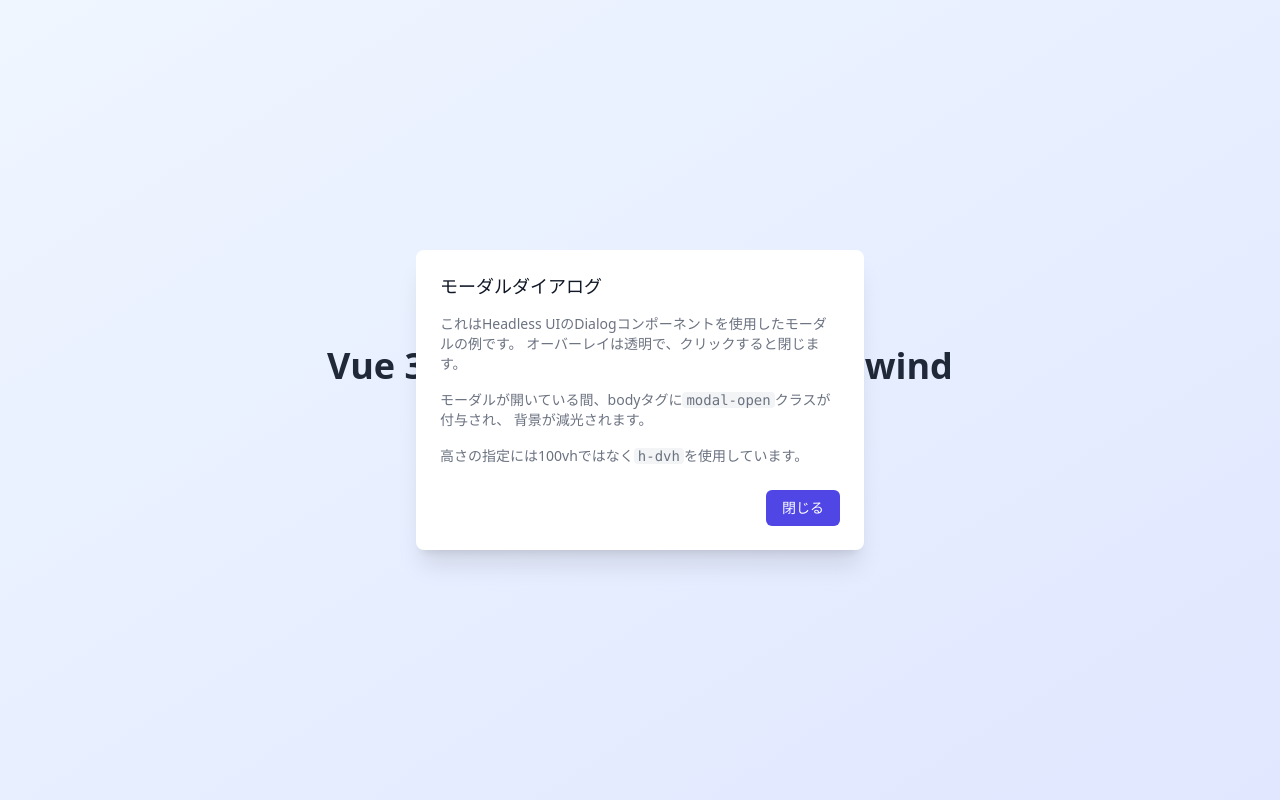
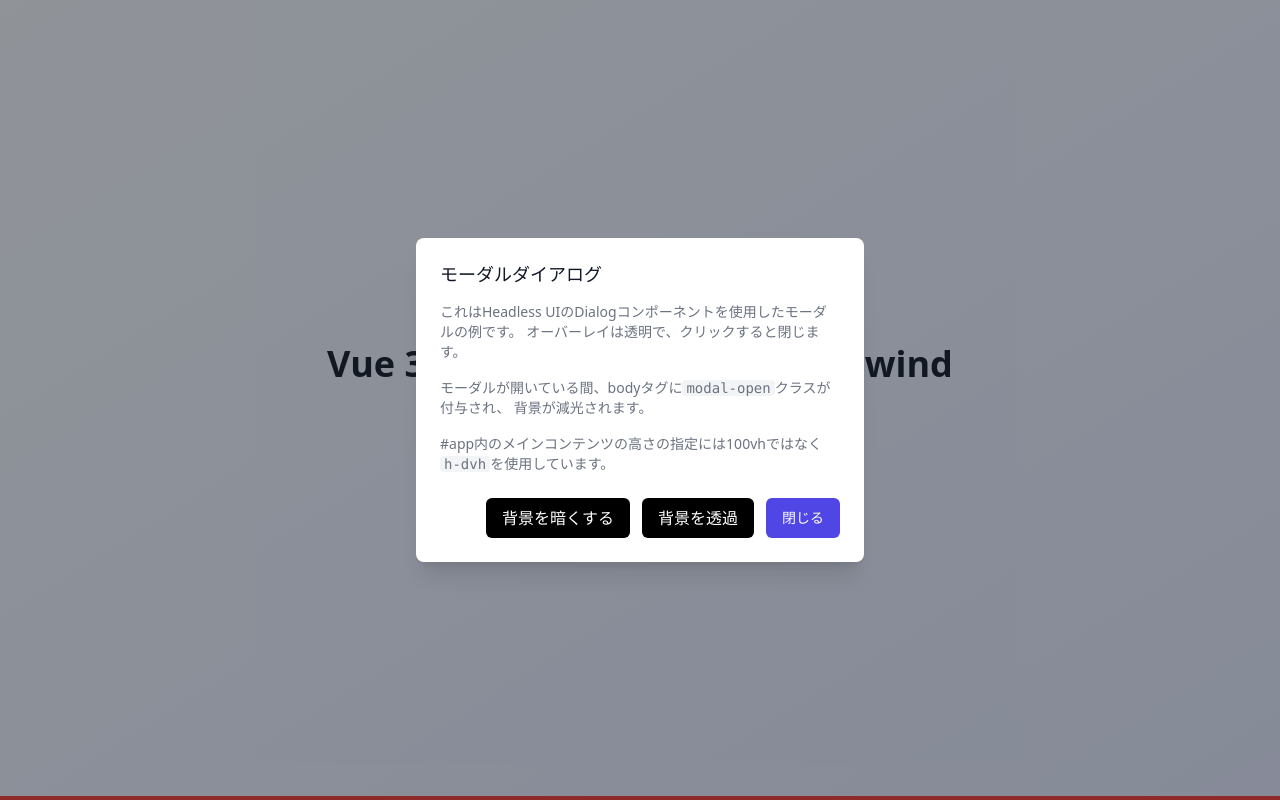
Before and after one commit to okicom-rikano/iosCheckLiquidGlassUI, a Vue app: page / in a window 1280 px wide. Both pictures are taken after a click on the button "モーダルを開く". Built offline with nearby package versions, Linux system fonts and the light colour scheme.

Commit message:
モーダルの背景色を動的に変更できる機能を追加

```diff
--- a/src/App.vue
+++ b/src/App.vue
@@ -3,7 +3,7 @@ import ModalExample from './components/ModalExample.vue'
 </script>
 
 <template>
-  <div class="min-h-dvh flex items-center justify-center bg-gradient-to-br from-blue-50 to-indigo-100">
+  <div class="min-h-dvh flex items-center justify-center bg-gradient-to-br from-blue-50 to-indigo-100 border-b-4 border-red-500 p-4">
     <div class="text-center">
       <h1 class="text-4xl font-bold text-gray-800 mb-8">
         Vue 3 + Vite + TypeScript + Tailwind
--- a/src/components/ModalExample.vue
+++ b/src/components/ModalExample.vue
@@ -20,6 +20,8 @@ watch(isOpen, (newValue) => {
     document.body.classList.remove('modal-open')
   }
 })
+
+const toggleBgcolor = ref('bg-black/40');
 </script>
 
 <template>
@@ -34,7 +36,7 @@ watch(isOpen, (newValue) => {
 
     <Dialog :open="isOpen" @close="closeModal" class="relative z-50">
       <!-- Transparent overlay that closes on click -->
-      <div class="fixed inset-0 bg-transparent bg-black/40" aria-hidden="true" @click="closeModal" />
+      <div class="fixed inset-0" :class="toggleBgcolor" aria-hidden="true" @click="closeModal" ></div>
 
       <!-- Full-screen container to center the panel -->
       <div class="fixed inset-0 flex items-center justify-center p-4">
@@ -53,11 +55,13 @@ watch(isOpen, (newValue) => {
               背景が減光されます。
             </p>
             <p class="text-sm text-gray-500">
-              高さの指定には100vhではなく<code class="bg-gray-100 px-1 rounded">h-dvh</code>を使用しています。
+              #app内のメインコンテンツの高さの指定には100vhではなく<code class="bg-gray-100 px-1 rounded">h-dvh</code>を使用しています。
             </p>
           </div>
 
-          <div class="mt-6 flex justify-end space-x-3">
+          <div class="mt-6 flex max-sm:flex-col max-sm:gap-1 max-sm:space-x-0 justify-end space-x-3">
+            <button type="button" class="bg-black text-white px-4 py-2 font-xs rounded-md" @click="toggleBgcolor = 'bg-black/40'">背景を暗くする</button>
+            <button type="button" class="bg-black text-white px-4 py-2 font-xs rounded-md" @click="toggleBgcolor = 'bg-transparent'">背景を透過</button>
             <button
               type="button"
               @click="closeModal"
```
